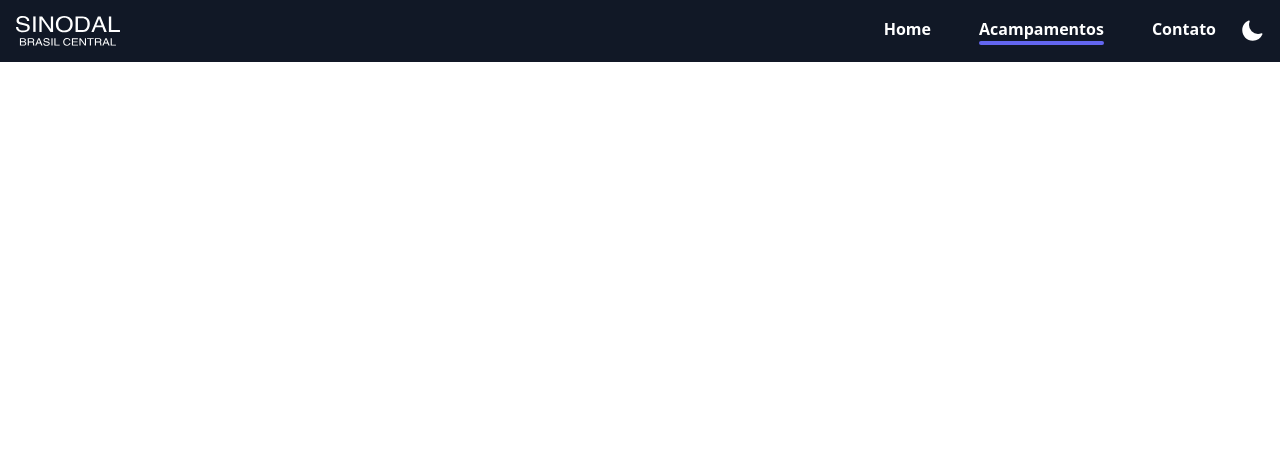
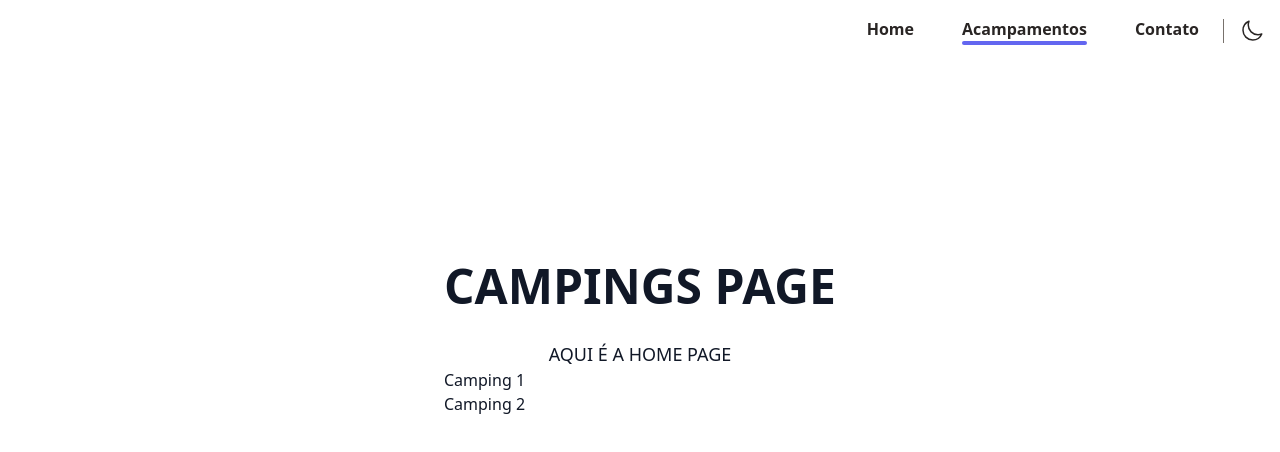
Before and after one commit to wevertoum/mapa-sinodal, a Next.js app: page /campings in a window 1280 px wide. Shown: the top 452 px of the page. Built offline with nearby package versions, Linux system fonts and the light colour scheme.

Commit message:
componetes ok dark mode

```diff
--- a/src/app/campings/page.tsx
+++ b/src/app/campings/page.tsx
@@ -16,11 +16,20 @@ export default function City({}: CityProps) {
 
   return (
     <>
-      <h1>lista de acampamentos</h1>
+      <div className="flex flex-col items-center justify-center space-y-10 mt-28">
+        <div className="flex flex-col items-center space-y-6">
+          <h1 className="max-w-3xl text-center font-bold text-gray-900 dark:text-white text-5xl leading-tight">
+            CAMPINGS PAGE
+          </h1>
+          <p className="text-lg font-medium  text-gray-900 dark:text-white">
+            AQUI É A HOME PAGE
+          </p>
+        </div>
+      </div>
       {campings.map((camping) => (
         <>
           <Link
-            className="border-bottom-animation"
+            className="border-bottom-animation text-gray-900 dark:text-white"
             key={camping.id}
             href={`/campings/${camping.id}`}
           >
@@ -29,7 +38,6 @@ export default function City({}: CityProps) {
           <br />
         </>
       ))}
-      <Link href="/">Home</Link>
     </>
   );
 }
--- a/src/app/contact/page.tsx
+++ b/src/app/contact/page.tsx
@@ -6,9 +6,15 @@ interface CityProps {
 
 export default function City({ params }: CityProps) {
   return (
-    <>
-      <h1>contatos</h1>
-      <Link href="/">Home</Link>
-    </>
+    <div className="flex flex-col items-center justify-center space-y-10 mt-28">
+      <div className="flex flex-col items-center space-y-6">
+        <h1 className="max-w-3xl text-center font-bold text-gray-900 dark:text-white text-5xl leading-tight">
+          CONTACTS PAGE
+        </h1>
+        <p className="text-lg font-medium  text-gray-900 dark:text-white">
+          AQUI É A HOME PAGE
+        </p>
+      </div>
+    </div>
   );
 }
--- a/src/app/page.tsx
+++ b/src/app/page.tsx
@@ -3,10 +3,10 @@ export default function Home() {
     <div className="flex flex-col items-center justify-center space-y-10 mt-28">
       <div className="flex flex-col items-center space-y-6">
         <h1 className="max-w-3xl text-center font-bold text-gray-900 dark:text-white text-5xl leading-tight">
-          TESTANDO MUDANÇA DE TEMA
+          HOME PAGE
         </h1>
         <p className="text-lg font-medium  text-gray-900 dark:text-white">
-          MUDAR TEMAS MANEIRO DEMAIS
+          AQUI É A HOME PAGE
         </p>
       </div>
     </div>
--- a/src/components/Header/Header.tsx
+++ b/src/components/Header/Header.tsx
@@ -3,10 +3,13 @@ import React from "react";
 import LogoSinodal from "@/icons/LogoSinodal";
 import { useRouter } from "next/navigation";
 import { usePathname } from "next/navigation";
+import {  Bars3Icon } from "@heroicons/react/24/outline";
 import ToggleTheme from "../ToggleTheme/ToggleTheme";
+import { useTheme } from "next-themes";
 
 interface Props {}
 const Header: React.FC<Props> = () => {
+  const { theme } = useTheme();
   const menuItens = [
     {
       title: "Home",
@@ -26,23 +29,31 @@ const Header: React.FC<Props> = () => {
   const pathname = usePathname();
 
   return (
-    <div className="bg-dark-custom  p-4 fixed top-0 w-full">
+    <div className="bg-white dark:bg-dark-custom p-4 fixed top-0 w-full">
       <div className="flex justify-between">
         <div className="flex items-center">
-          <LogoSinodal size={30} />
+          <LogoSinodal size={30} theme={theme} />
         </div>
         <div className="flex items-center">
           {menuItens.map((item, index) => (
             <a
               onClick={() => router.push(item.url)}
               key={index}
-              className={`text-white mx-6 font-bold cursor-pointer pb-1 ${
+              className={`text-stone-800 dark:text-white mx-6 font-bold cursor-pointer pb-1 ${
                 pathname === item.url ? "active" : "border-bottom-animation"
-              }`}
+              } ${theme}`}
             >
               {item.title}
             </a>
           ))}
+          <div
+            className="
+            h-6 w-[1px]
+            bg-stone-500
+            dark:text-slate-600
+            mr-4
+            "
+          ></div>
           <ToggleTheme />
         </div>
       </div>
--- a/src/components/ToggleTheme/ToggleTheme.tsx
+++ b/src/components/ToggleTheme/ToggleTheme.tsx
@@ -1,7 +1,6 @@
 "use client";
 import React from "react";
-import { SunIcon } from "@heroicons/react/24/outline";
-import { MoonIcon } from "@heroicons/react/24/solid";
+import { SunIcon, MoonIcon, Bars3Icon } from "@heroicons/react/24/outline";
 import { useTheme } from "next-themes";
 
 interface Props {}
@@ -22,7 +21,7 @@ const ToggleTheme: React.FC<Props> = () => {
     } else {
       return (
         <MoonIcon
-          className="w-6 h-6"
+          className="w-6 h-6 text-stone-800"
           role="button"
           onClick={() => setTheme("dark")}
         />
--- a/src/icons/LogoSinodal.tsx
+++ b/src/icons/LogoSinodal.tsx
@@ -1,4 +1,4 @@
-const LogoSinodal = ({ size = 46 }) => {
+const LogoSinodal = ({ size = 46, theme = "light" }) => {
   return (
     <svg
       xmlns="http://www.w3.org/2000/svg"
@@ -10,7 +10,7 @@ const LogoSinodal = ({ size = 46 }) => {
       width={(size * 160) / 46}
       viewBox="0 0 160 46"
     >
-      <g fill="#fff" transform="matrix(.4021 0 0 .36067 79.175 24.375)">
+      <g fill={theme === "light" ? "#000" : "#fff"} transform="matrix(.4021 0 0 .36067 79.175 24.375)">
         <path
           fillRule="nonzero"
           d="M-188.528-21.229c.209 3.733 1.09 6.763 2.643 9.092 2.956 4.359 8.166 6.539 15.63 6.539 3.344 0 6.39-.478 9.137-1.433 5.314-1.852 7.971-5.166 7.971-9.943 0-3.583-1.119-6.136-3.359-7.658-2.269-1.493-5.822-2.792-10.659-3.897l-8.912-2.015c-5.822-1.314-9.943-2.762-12.361-4.344-4.18-2.747-6.27-6.853-6.27-12.317 0-5.911 2.045-10.763 6.136-14.555 4.09-3.792 9.882-5.688 17.377-5.688 6.897 0 12.756 1.664 17.578 4.994 4.822 3.329 7.233 8.651 7.233 15.966h-8.375c-.448-3.523-1.403-6.225-2.866-8.106-2.717-3.434-7.33-5.151-13.839-5.151-5.255 0-9.032 1.105-11.331 3.314-2.299 2.21-3.449 4.778-3.449 7.704 0 3.224 1.344 5.583 4.031 7.076 1.762.955 5.748 2.15 11.958 3.583l9.226 2.105c4.449 1.015 7.882 2.403 10.301 4.165 4.18 3.075 6.27 7.539 6.27 13.391 0 7.285-2.65 12.495-7.95 15.63-5.299 3.135-11.457 4.703-18.474 4.703-8.181 0-14.585-2.09-19.213-6.27-4.628-4.15-6.897-9.779-6.808-16.885h8.375z"
--- a/styles/global.css
+++ b/styles/global.css
@@ -33,6 +33,10 @@
   border-radius: 4px;
 }
 
+.light .border-bottom-animation::before {
+  background-color: black;
+}
+
 .border-bottom-animation:hover::before {
   width: 100%;
 }
```
